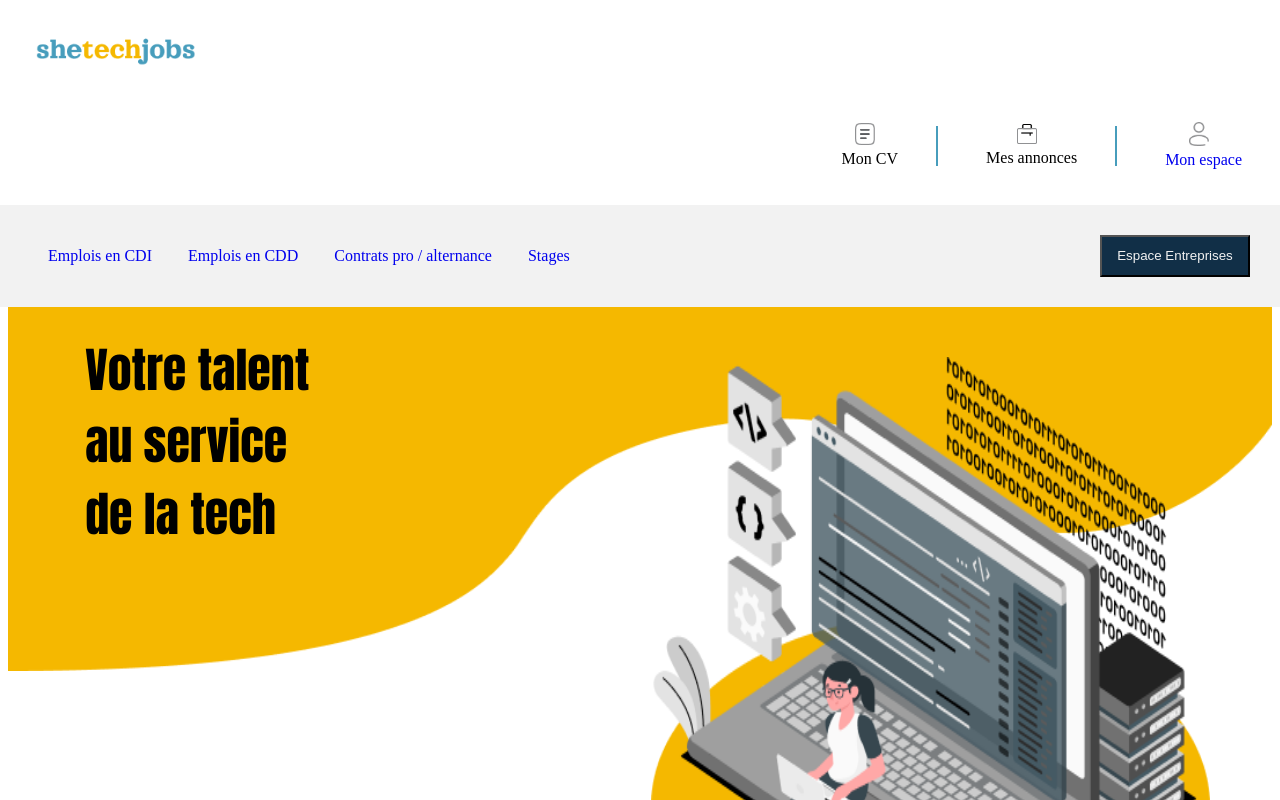
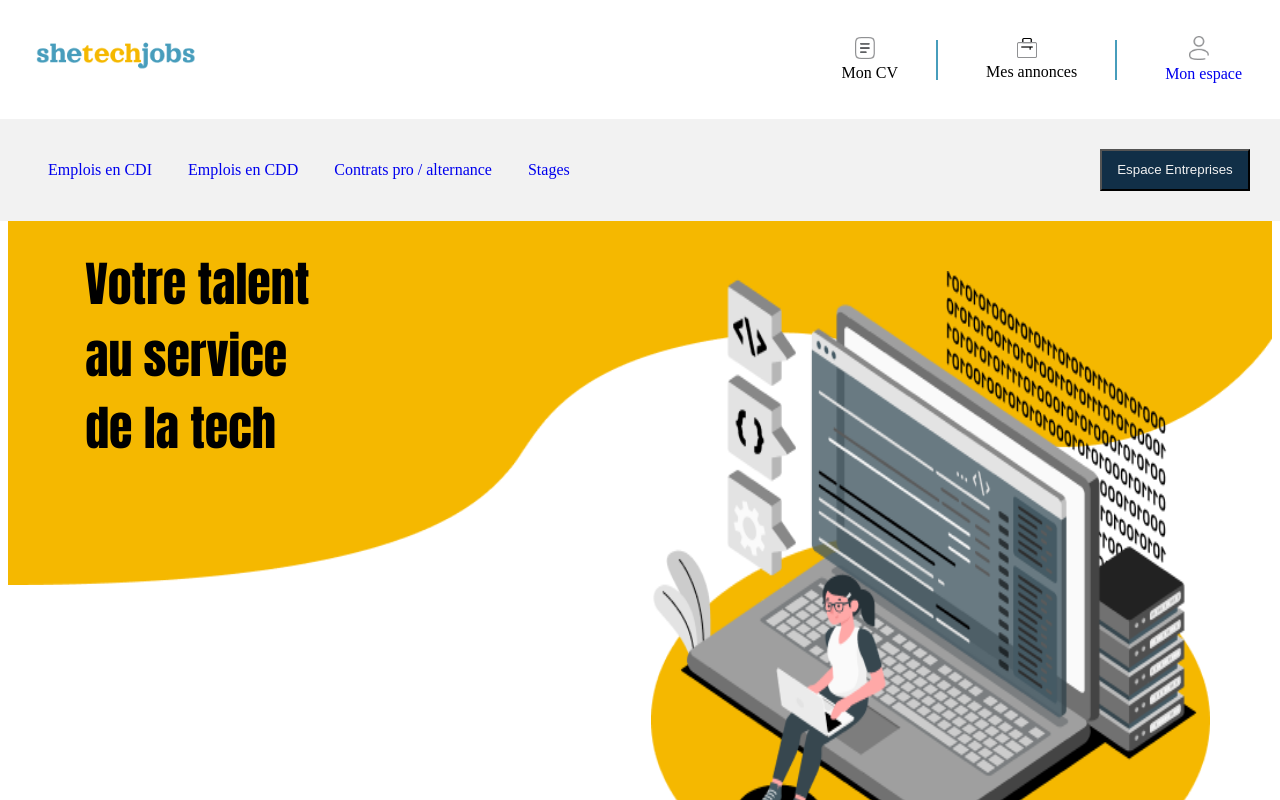
Before and after one commit to BEEBIKHAN/SheTechJobs, a React (Vite) app in the folder frontend/: page / in a window 1280 px wide. Shown: the top 800 px of the page. Built offline with nearby package versions, Linux system fonts and the light colour scheme; a web font is replaced by a local one.

Commit message:
CSS Privatisation des toutes ok

```diff
--- a/frontend/src/components/NavBar.jsx
+++ b/frontend/src/components/NavBar.jsx
@@ -53,7 +53,13 @@ function Navbar() {
   const handleClick = () => setClick(!click);
 
   return (
-    <div className="navbar">
+    <div
+      className={
+        info.Role === "candidate" || info.Role === null
+          ? "navbar"
+          : "navbarCompany"
+      }
+    >
       <div className="logonavbar">
         <a href="/">
           <img className="logoSTJ" src={LOGO} alt="" />
@@ -78,7 +84,6 @@ function Navbar() {
         ) : (
           ""
         )}
-
         <div className="navbarbottom">
           <ul className="nav2">
             <li className="nav-itembottom">
--- a/frontend/src/styles/navbar.css
+++ b/frontend/src/styles/navbar.css
@@ -5,6 +5,13 @@
 }
 
 .navbar {
+  width: 100%;
+  display: flex;
+  justify-content: space-between;
+  padding: 1rem;
+}
+
+.navbarCompany {
   width: 100%;
   display: flex;
   justify-content: space-between;
@@ -102,6 +109,15 @@ li.nav-itemtop {
   .navbar {
     padding: 0;
     background-color: white;
+  }
+  .navbarCompany {
+    padding: 0;
+    background-color: white;
+    flex-direction: column;
+  }
+
+  .navbar-column {
+    display: flex;
     flex-direction: column;
   }
 
@@ -150,10 +166,7 @@ li.nav-itemtop {
   .logonavbar > a > .logoSTJ {
     margin-left: 36px;
     width: 20vh;
-    /* margin-left: 50px;
-    margin-top: 16px;
-    padding-top: 6px;
-    width: 350%; */
+    padding-top: 10px;
   }
 
   .navbartop {
```
